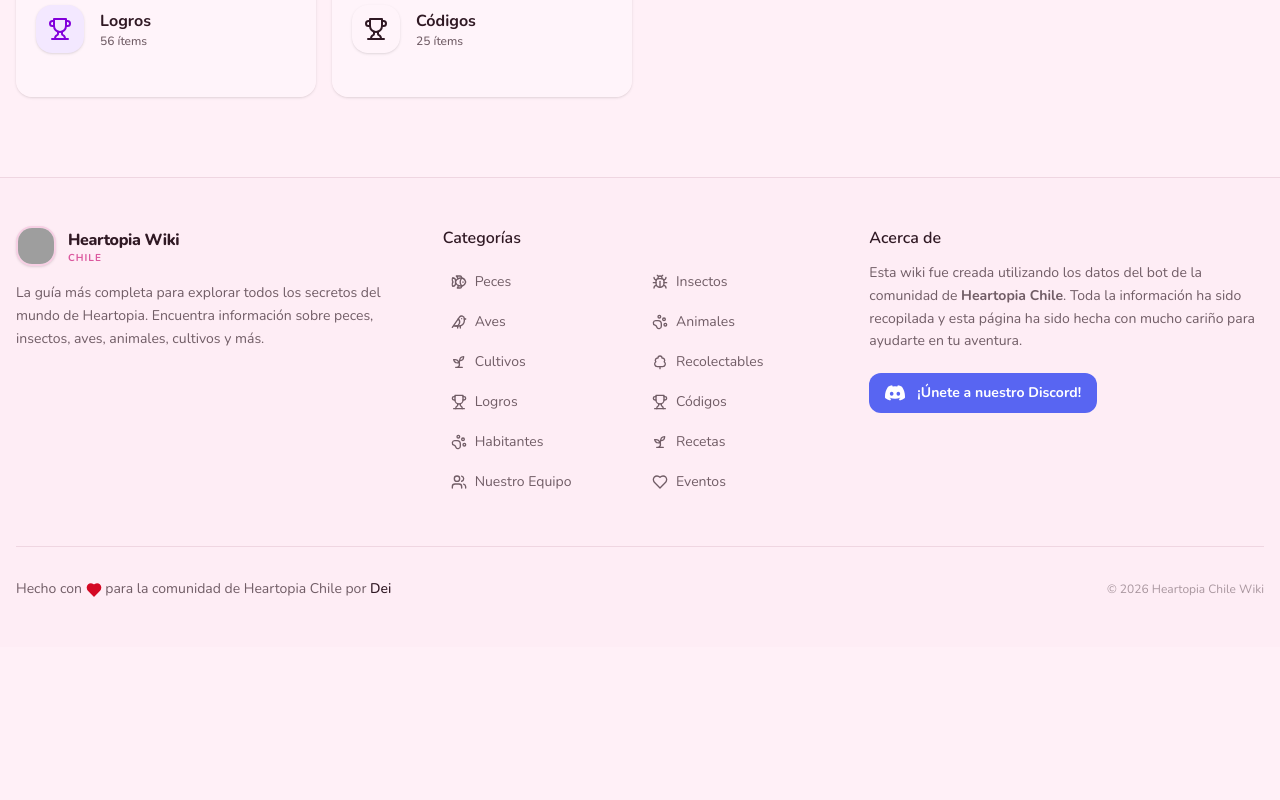
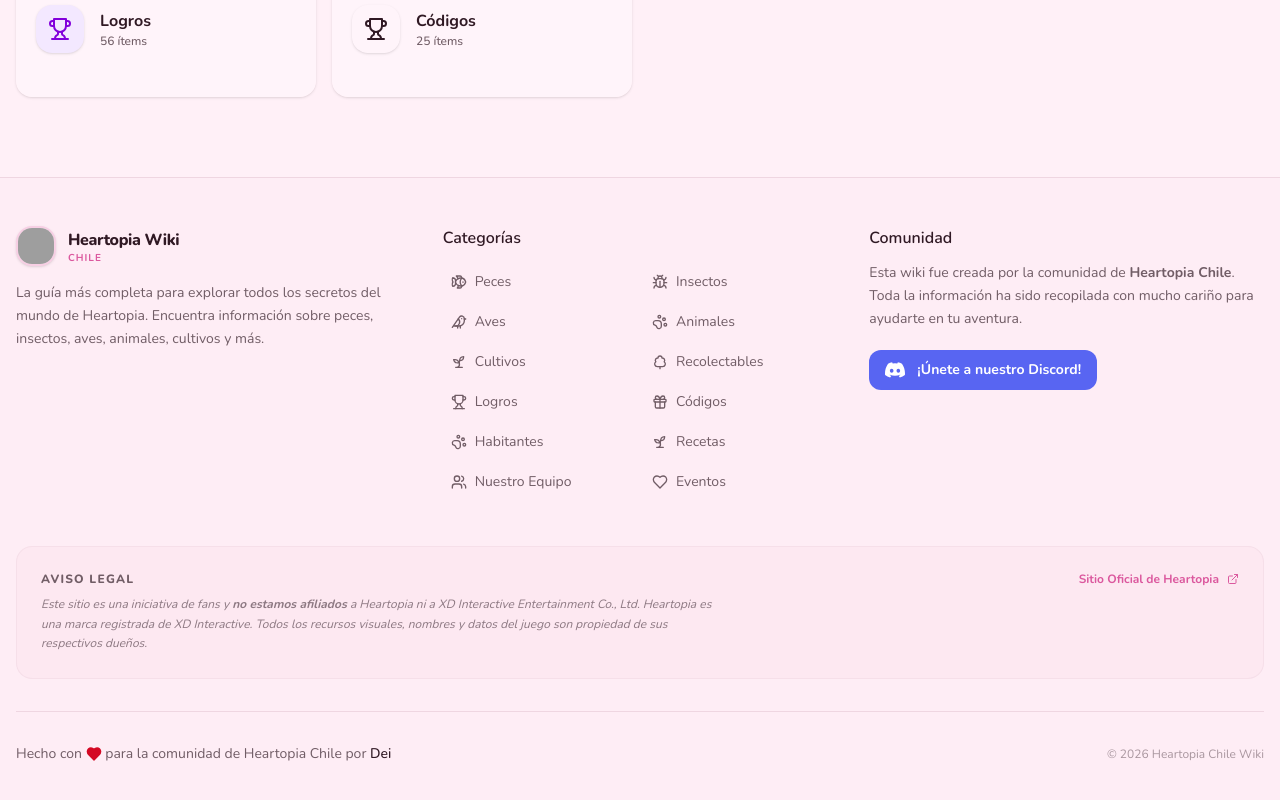
Before and after one commit to matiaspalmac/heartopia-wiki, a Next.js app: page /buscar in a window 1280 px wide. Shown: the part 743-1543 px from the top of the page. Before the commit the page ends 1390 px from the top, so only its background shows below. Built offline with nearby package versions, Linux system fonts and the light colour scheme; grey boxes are pictures that could not be loaded.

Commit message:
legal advisment

```diff
--- a/app/page.tsx
+++ b/app/page.tsx
@@ -23,6 +23,8 @@
   ChefHat,
   Calculator,
   Gift,
+  ShieldCheck,
+  ExternalLink,
 } from "lucide-react";
 import {
   Card,
@@ -45,6 +47,7 @@
   Users,
   ChefHat,
   Calculator,
+  Gift,
 };
 
 const categoryColors: Record<string, string> = {
@@ -64,6 +67,7 @@
   useEffect(() => {
     setIsLoaded(true);
   }, []);
+
   return (
     <div className="min-h-screen bg-background font-sans">
       <Header />
@@ -71,19 +75,25 @@
       <main>
         <section className="relative overflow-hidden pt-8 pb-24 md:pt-16 md:pb-32">
           <div className="absolute inset-0 -z-10 bg-[radial-gradient(45%_40%_at_50%_50%,var(--tw-gradient-stops))] from-primary/20 via-transparent to-transparent" />
-
           <div className="absolute -top-24 right-0 -z-10 h-[500px] w-[500px] bg-accent/10 blur-[120px] rounded-full" />
 
           <div className="mx-auto max-w-7xl px-4">
             <div className="grid items-center gap-12 lg:grid-cols-2">
               <div className="text-center lg:text-left space-y-8 animate-in fade-in slide-in-from-bottom-4 duration-700">
+                <div className="space-y-4">
                   <Badge
                     variant="secondary"
                     className="bg-primary/10 text-primary border-primary/20 px-4 py-1.5 rounded-full"
                   >
                     <Sparkles className="mr-2 h-4 w-4" />
-                  Proyecto Oficial - Comunidad Heartopia Chile
+                    Proyecto de la Comunidad Heartopia Chile
                   </Badge>
+
+                  <div className="flex items-center justify-center lg:justify-start gap-2 text-[10px] uppercase tracking-widest font-black text-muted-foreground/60">
+                    <ShieldCheck className="h-3 w-3" />
+                    Sitio no oficial hecho por fans
+                  </div>
+                </div>
 
                 <h1 className="text-5xl font-black tracking-tight text-foreground md:text-7xl lg:leading-[1.1]">
                   El corazón de <br />
@@ -93,10 +103,9 @@
                 </h1>
 
                 <p className="mx-auto lg:mx-0 max-w-xl text-lg text-muted-foreground leading-relaxed">
-                  Bienvenido a la Wiki creada por{" "}
-                  <strong>nuestra comunidad</strong>. Centralizamos toda la
-                  información del pueblito para que ningún vecino se pierda de
-                  nada.
+                  Bienvenido a la Wiki independiente creada por{" "}
+                  <strong>nuestra comunidad</strong>. Centralizamos la
+                  información para que ningún vecino se pierda de nada.
                 </p>
 
                 <div className="flex flex-col sm:flex-row items-center justify-center lg:justify-start gap-4">
@@ -115,16 +124,13 @@
                     className="h-14 px-8 rounded-2xl gap-2 text-base font-bold border-2 bg-background/50 backdrop-blur-sm"
                     asChild
                   >
-                    <a
-                      href="https://discord.gg/wnkBUBbaRW"
-                      target="_blank"
-                      rel="noopener noreferrer"
-                    >
+                    <a href="https://discord.gg/wnkBUBbaRW" target="_blank" rel="noopener noreferrer">
                       Unirse al Discord
                     </a>
                   </Button>
                 </div>
 
+                {/* Crédito Dei */}
                 <div className="flex items-center justify-center lg:justify-start gap-3 pt-4">
                   <div className="flex items-center gap-3 px-4 py-2 rounded-2xl bg-secondary/50 border border-border">
                     <div className="h-10 w-10 rounded-full border-2 border-primary overflow-hidden bg-primary/20 flex items-center justify-center shadow-sm">
@@ -303,9 +309,9 @@
             </div>
           </div>
         </section>
-        <section className="py-20 mb-20">
+        <section className="py-20">
           <div className="mx-auto max-w-5xl px-4">
-            <div className="rounded-[3rem] bg-primary p-8 md:p-16 text-primary-foreground text-center relative overflow-hidden">
+            <div className="rounded-[3rem] bg-primary p-8 md:p-16 text-primary-foreground text-center relative overflow-hidden shadow-2xl shadow-primary/20">
               <div className="absolute top-0 right-0 p-8 opacity-20 rotate-12">
                 <Users className="h-40 w-40" />
               </div>
@@ -323,14 +329,33 @@
                 className="h-14 px-10 rounded-2xl font-black text-lg hover:scale-110 transition-transform shadow-xl"
                 asChild
               >
-                <a
-                  href="https://discord.gg/wnkBUBbaRW"
-                  target="_blank"
-                  rel="noopener noreferrer"
-                >
+                <a href="https://discord.gg/wnkBUBbaRW" target="_blank" rel="noopener noreferrer">
                   ¡Quiero Colaborar!
                 </a>
               </Button>
+            </div>
+          </div>
+        </section>
+
+        <section className="pb-20">
+          <div className="mx-auto max-w-7xl px-4">
+            <div className="flex flex-col items-center p-8 rounded-[2.5rem] bg-zinc-50 dark:bg-zinc-900/50 border border-zinc-200 dark:border-zinc-800 text-center">
+              <ShieldCheck className="h-8 w-8 text-muted-foreground mb-4" />
+              <h3 className="text-sm font-black uppercase tracking-widest mb-2">Información Legal y Afiliación</h3>
+              <p className="text-sm text-muted-foreground max-w-3xl leading-relaxed">
+                Heartopia Chile Wiki es un sitio web independiente operado por fans. <br className="hidden md:block" />
+                No estamos afiliados, asociados, autorizados ni respaldados por <strong>XD Interactive Entertainment Co., Ltd.</strong> o sus socios.
+                Heartopia es una marca registrada de XD Interactive.
+              </p>
+              <div className="mt-4 flex gap-4">
+                <a
+                  href="https://heartopia.xd.com"
+                  target="_blank"
+                  className="text-xs font-bold text-primary flex items-center gap-1 hover:underline"
+                >
+                  Visitar sitio oficial de Heartopia <ExternalLink className="h-3 w-3" />
+                </a>
+              </div>
             </div>
           </div>
         </section>
--- a/components/footer.tsx
+++ b/components/footer.tsx
@@ -1,3 +1,5 @@
+"use client";
+
 import Link from "next/link";
 import Image from "next/image";
 import {
@@ -10,6 +12,8 @@
   Trophy,
   Heart,
   Users,
+  ExternalLink,
+  Gift
 } from "lucide-react";
 
 const DiscordLink = "https://discord.gg/wnkBUBbaRW";
@@ -33,7 +37,7 @@
   { href: "/wiki/cultivos", label: "Cultivos", icon: Sprout },
   { href: "/wiki/recolectables", label: "Recolectables", icon: TreeDeciduous },
   { href: "/wiki/logros", label: "Logros", icon: Trophy },
-  { href: "/wiki/codigos", label: "Códigos", icon: Trophy },
+  { href: "/wiki/codigos", label: "Códigos", icon: Gift },
   { href: "/wiki/habitantes", label: "Habitantes", icon: PawPrint },
   { href: "/wiki/recetas", label: "Recetas", icon: Sprout },
   { href: "/staff", label: "Nuestro Equipo", icon: Users },
@@ -91,12 +95,10 @@
 
           <div className="space-y-5">
             <div className="space-y-3">
-              <h3 className="font-semibold text-foreground">Acerca de</h3>
+              <h3 className="font-semibold text-foreground">Comunidad</h3>
               <p className="text-sm leading-relaxed text-muted-foreground">
-                Esta wiki fue creada utilizando los datos del bot de la
-                comunidad de <span className="font-bold">Heartopia Chile</span>.
-                Toda la información ha sido recopilada y esta página ha sido
-                hecha con mucho cariño para ayudarte en tu aventura.
+                Esta wiki fue creada por la comunidad de <span className="font-bold">Heartopia Chile</span>.
+                Toda la información ha sido recopilada con mucho cariño para ayudarte en tu aventura.
               </p>
             </div>
 
@@ -112,7 +114,30 @@
           </div>
         </div>
 
-        <div className="mt-12 flex flex-col items-center justify-between gap-4 border-t border-border pt-8 text-sm text-muted-foreground sm:flex-row">
+        <div className="mt-12 rounded-2xl bg-secondary/50 p-6 border border-border/50">
+          <div className="flex flex-col gap-4 md:flex-row md:items-start md:justify-between">
+            <div className="space-y-2 max-w-2xl">
+              <h4 className="text-xs font-black uppercase tracking-widest text-muted-foreground">Aviso Legal</h4>
+              <p className="text-xs leading-relaxed text-muted-foreground/80 italic">
+                Este sitio es una iniciativa de fans y <span className="font-bold">no estamos afiliados</span> a Heartopia ni a XD Interactive Entertainment Co., Ltd.
+                Heartopia es una marca registrada de XD Interactive. Todos los recursos visuales, nombres y datos del juego son propiedad de sus respectivos dueños.
+              </p>
+            </div>
+            <div className="flex flex-col gap-2 shrink-0">
+               <a
+                href="https://heartopia.xd.com"
+                target="_blank"
+                rel="noopener noreferrer"
+                className="inline-flex items-center gap-2 text-xs font-bold text-primary hover:underline"
+              >
+                Sitio Oficial de Heartopia
+                <ExternalLink className="h-3 w-3" />
+              </a>
+            </div>
+          </div>
+        </div>
+
+        <div className="mt-8 flex flex-col items-center justify-between gap-4 border-t border-border pt-8 text-sm text-muted-foreground sm:flex-row">
           <p>
             Hecho con{" "}
             <Heart className="inline h-4 w-4 text-destructive fill-destructive" />{" "}
```
Lines whose indentation alone changed are shown as unchanged.
